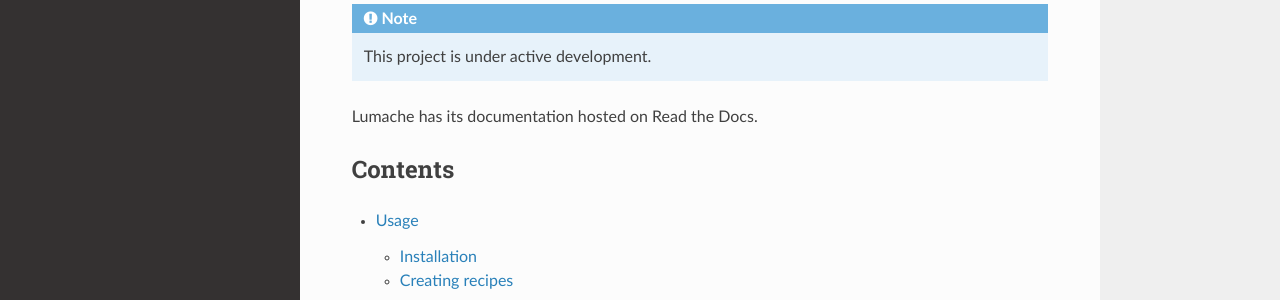
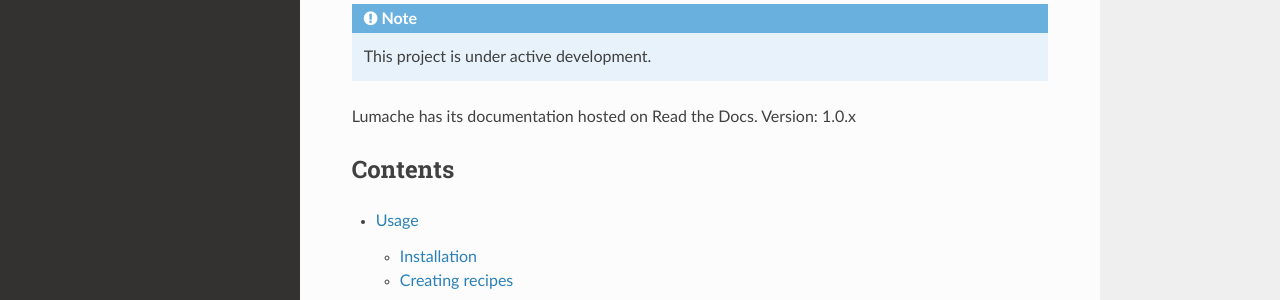
Before and after one commit to NguyenTruongAnh/rtd-tutorial, a Sphinx documentation site: the page built from docs/source/index.rst, in a window 1280 px wide. Shown: the part 300-600 px from the top of the page. Built offline with Sphinx 7.4.7 and the Read the Docs theme 2.0.0, drawn with Linux system fonts in a browser that asks for light colours.

Commit message:
Update index.rst

```diff
--- a/docs/source/index.rst
+++ b/docs/source/index.rst
@@ -14,6 +14,7 @@ how to :ref:`installation` the project.
    This project is under active development.
 
 Lumache has its documentation hosted on Read the Docs.
+Version: 1.0.x
 
 Contents
 --------
```
